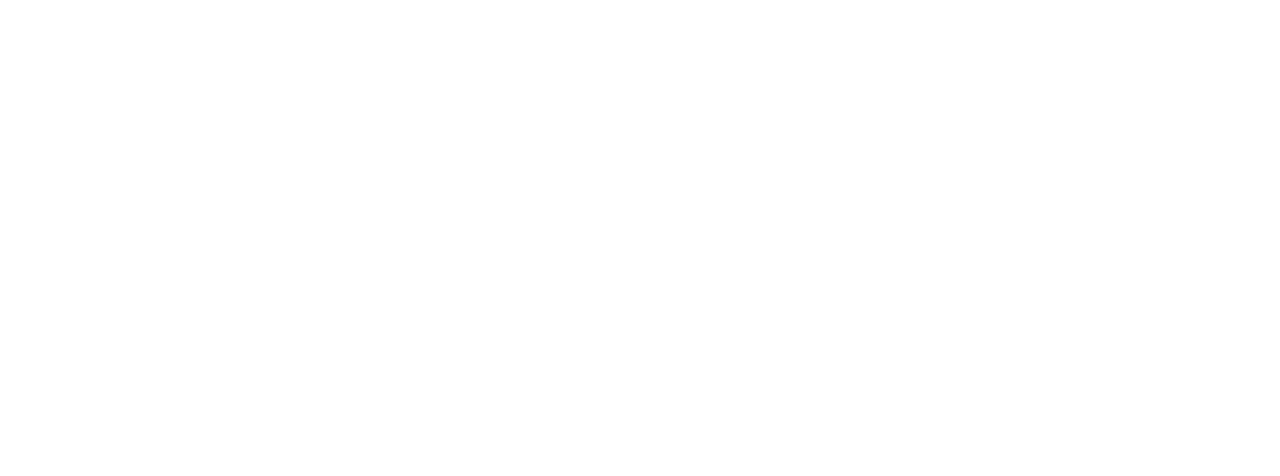
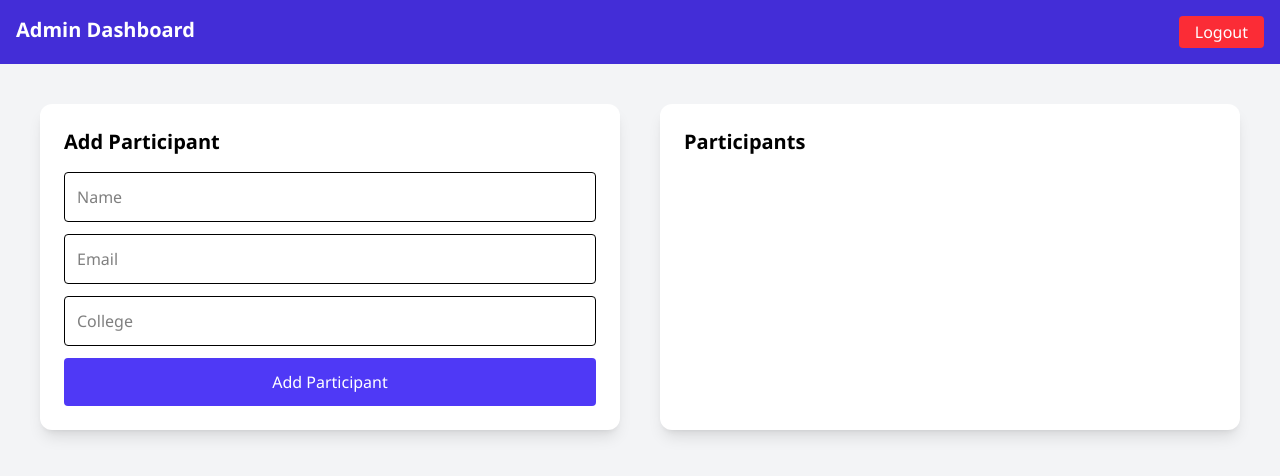
Before and after one commit to phani-15/TheThreeWishes, a React (Vite) app: page /admin/dashboard in a window 1280 px wide. Before the commit this address had no page. Shown: the top 476 px of the page. Built offline with nearby package versions, Linux system fonts and the light colour scheme; sample sign-in values are in the browser's storage.

Commit message:
added dashboard

```diff
--- a/src/App.jsx
+++ b/src/App.jsx
@@ -15,6 +15,9 @@
 import GameWinning from "./Pages/GameWinningPage";
 import UnqualifiedPage from "./Components/UnqualifiedPage";
 import Dashboard from "./Components/Dashboard";
+import AdminLogin from "./Components/AdminLogin";
+import AdminDashboard from "./Components/AdminDashboard";
+import AdminProtectedRoute from "./Components/AdminProtectedRoute";
 
 function App() {
   return (
@@ -38,6 +41,20 @@
           <Route path="/unqualified" element={<UnqualifiedPage />} />
           <Route path="/board" element={<Dashboard />} />
 
+          <Route
+            path="/admin/login"
+            element={<AdminLogin />}
+          />
+
+          <Route
+            path="/admin/dashboard"
+            element={
+              <AdminProtectedRoute>
+                <AdminDashboard />
+              </AdminProtectedRoute>
+            }
+          />
+
         </Routes>
       </BrowserRouter>
     </>
--- /dev/null
+++ b/src/Components/AddParticipant.jsx
@@ -0,0 +1,132 @@
+import React,{useState,useEffect} from "react";
+
+export default function AddParticipant(){
+
+    const [name,setName] = useState("");
+    const [email,setEmail] = useState("");
+    const [college,setCollege] = useState("");
+
+    const [participants,setParticipants] = useState([]);
+
+    useEffect(()=>{
+
+        const stored =
+        JSON.parse(localStorage.getItem("participants")) || [];
+
+        setParticipants(stored);
+
+    },[])
+
+
+    const addParticipant = (e)=>{
+
+        e.preventDefault();
+
+        const newParticipant = {
+
+            id:Date.now(),
+            name,
+            email,
+            college
+
+        }
+
+        const updated =
+        [...participants,newParticipant];
+
+        setParticipants(updated);
+
+        localStorage.setItem(
+            "participants",
+            JSON.stringify(updated)
+        )
+
+        setName("");
+        setEmail("");
+        setCollege("");
+
+    }
+
+    return(
+
+        <div className="grid md:grid-cols-2 gap-10">
+
+            <form
+            onSubmit={addParticipant}
+            className="bg-white p-6 rounded-xl shadow-lg">
+
+                <h2 className="text-xl font-bold mb-4">
+
+                    Add Participant
+
+                </h2>
+
+                <input
+                value={name}
+                onChange={(e)=>setName(e.target.value)}
+                placeholder="Name"
+                required
+                className="w-full mb-3 p-3 border rounded"
+                />
+
+                <input
+                value={email}
+                onChange={(e)=>setEmail(e.target.value)}
+                placeholder="Email"
+                required
+                className="w-full mb-3 p-3 border rounded"
+                />
+
+                <input
+                value={college}
+                onChange={(e)=>setCollege(e.target.value)}
+                placeholder="College"
+                required
+                className="w-full mb-3 p-3 border rounded"
+                />
+
+                <button
+                className="w-full bg-indigo-600 text-white p-3 rounded">
+
+                    Add Participant
+
+                </button>
+
+            </form>
+
+
+
+            <div className="bg-white p-6 rounded-xl shadow-lg">
+
+                <h2 className="text-xl font-bold mb-4">
+
+                    Participants
+
+                </h2>
+
+                {
+
+                    participants.map(p=>(
+                        <div
+                        key={p.id}
+                        className="border-b py-2">
+
+                            <div>{p.name}</div>
+                            <div className="text-sm text-gray-500">
+                                {p.email}
+                            </div>
+                            <div className="text-sm">
+                                {p.college}
+                            </div>
+
+                        </div>
+                    ))
+
+                }
+
+            </div>
+
+        </div>
+
+    )
+}
--- /dev/null
+++ b/src/Components/AdminDashboard.jsx
@@ -0,0 +1,46 @@
+import React from "react";
+import { useNavigate } from "react-router-dom";
+import AddParticipant from "./AddParticipant";
+
+export default function AdminDashboard(){
+
+    const navigate = useNavigate();
+
+    const logout = ()=>{
+
+        localStorage.removeItem("admin");
+        navigate("/admin/login");
+
+    }
+
+    return(
+
+        <div className="min-h-screen bg-gray-100">
+
+            <div className="bg-indigo-700 text-white p-4 flex justify-between">
+
+                <h1 className="text-xl font-bold">
+                    Admin Dashboard
+                </h1>
+
+                <button
+                onClick={logout}
+                className="bg-red-500 px-4 py-1 rounded">
+
+                    Logout
+
+                </button>
+
+            </div>
+
+
+            <div className="p-10">
+
+                <AddParticipant/>
+
+            </div>
+
+        </div>
+
+    )
+}
--- /dev/null
+++ b/src/Components/AdminLogin.jsx
@@ -0,0 +1,61 @@
+import React, { useState } from "react";
+import { useNavigate } from "react-router-dom";
+
+export default function AdminLogin() {
+
+    const [username,setUsername] = useState("");
+    const [password,setPassword] = useState("");
+
+    const navigate = useNavigate();
+
+    const handleLogin = (e)=>{
+        e.preventDefault();
+
+        // Hardcoded Admin Credentials
+        if(username === "admin" && password === "admin123"){
+            localStorage.setItem("admin","true");
+            navigate("/admin/dashboard");
+        }
+        else{
+            alert("Invalid Credentials");
+        }
+    }
+
+    return (
+
+        <div className="h-screen flex items-center justify-center bg-gradient-to-r from-indigo-700 to-purple-700">
+
+            <form onSubmit={handleLogin}
+            className="bg-white p-8 rounded-xl shadow-xl w-[350px]">
+
+                <h1 className="text-2xl font-bold text-center mb-6">
+                    Admin Login
+                </h1>
+
+                <input
+                type="text"
+                placeholder="Username"
+                value={username}
+                onChange={(e)=>setUsername(e.target.value)}
+                className="w-full mb-4 p-3 border rounded-lg"
+                />
+
+                <input
+                type="password"
+                placeholder="Password"
+                value={password}
+                onChange={(e)=>setPassword(e.target.value)}
+                className="w-full mb-4 p-3 border rounded-lg"
+                />
+
+                <button
+                className="w-full bg-indigo-600 text-white p-3 rounded-lg hover:bg-indigo-700">
+
+                    Login
+                </button>
+
+            </form>
+
+        </div>
+    )
+}
--- /dev/null
+++ b/src/Components/AdminProtectedRoute.jsx
@@ -0,0 +1,9 @@
+import React from "react";
+import { Navigate } from "react-router-dom";
+
+export default function AdminProtectedRoute({children}){
+
+    const isAdmin = localStorage.getItem("admin");
+
+    return isAdmin ? children : <Navigate to="/admin/login"/>
+}
--- a/src/Components/Tango.jsx
+++ b/src/Components/Tango.jsx
@@ -47,8 +47,6 @@
 
     setCells(updated);
   };
-
-  // ===== VALIDATION LOGIC =====
 
   const validateBoard = () => {
     const badRows = new Set();
@@ -144,13 +142,13 @@
 }, [isComplete]);
 
 return (
-  <div className="min-h-screen bg-gradient-to-br from-gray-900 via-gray-950 to-black flex items-center justify-center text-gray-200">
+  <div className=" flex items-center justify-center text-gray-200">
 
     <div className="bg-gray-900/80 backdrop-blur-xl border border-gray-800 shadow-2xl rounded-3xl p-10 max-w-5xl">
 
       {/* ===== TITLE ===== */}
-      <h1 className="text-3xl font-bold text-center mb-6 tracking-wide text-indigo-400">
-        Tango 6×6
+      <h1 className="text-3xl font-bold font-sans text-center mb-6 tracking-wide text-indigo-400">
+        TANGO
       </h1>
 
       {/* ===== OBJECTIVE & RULES ===== */}
@@ -233,6 +231,13 @@
 
           </div>
         ))}
+        <div className="flex justify-end mt-4  ">
+          <button
+          onClick={()=>
+            setCells(initialCells)
+          }
+          className="bg-blue-800 rounded-xl text-lg px-5 py-1.5 cursor-pointer">Reset</button>
+        </div>
 
       </div>
 
--- a/src/Pages/Round2.jsx
+++ b/src/Pages/Round2.jsx
@@ -26,9 +26,9 @@
   "1-1": "flow",
   "1-2": "sudoku",
   "2-0": "slider",
-  "0-1": "bishops",
+  // "0-1": "bishops",
   "0-2": "checkmate",
-  "1-0": "tango",
+  // "1-0": "tango",
   "2-1": "zip",
   "2-2": "hanoi",
 };
```
